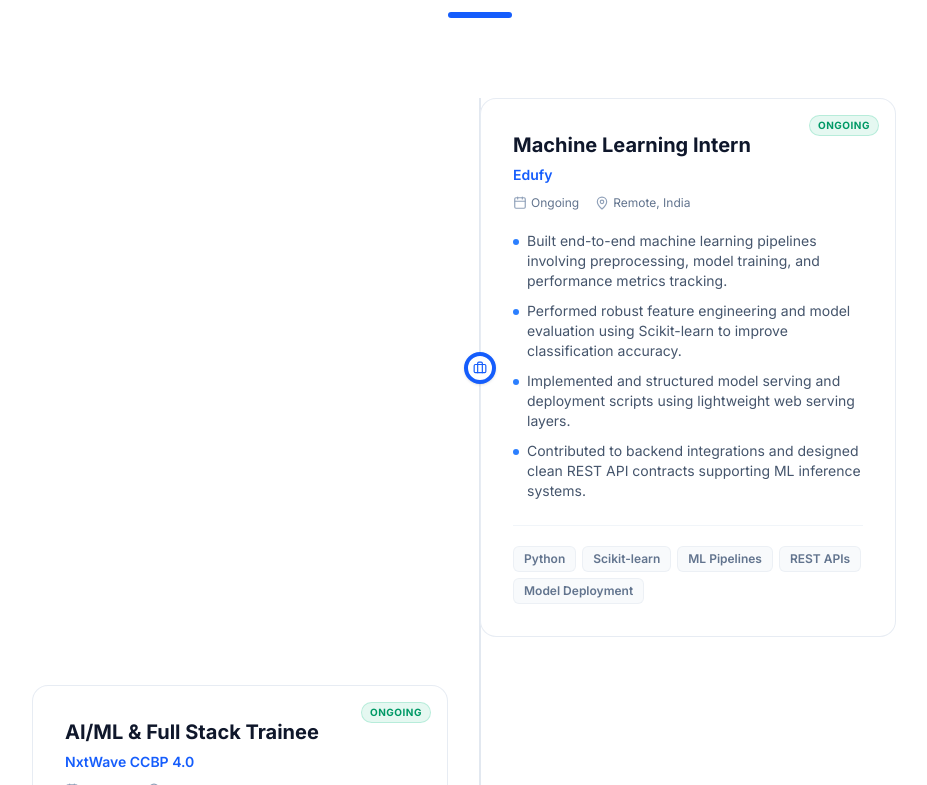
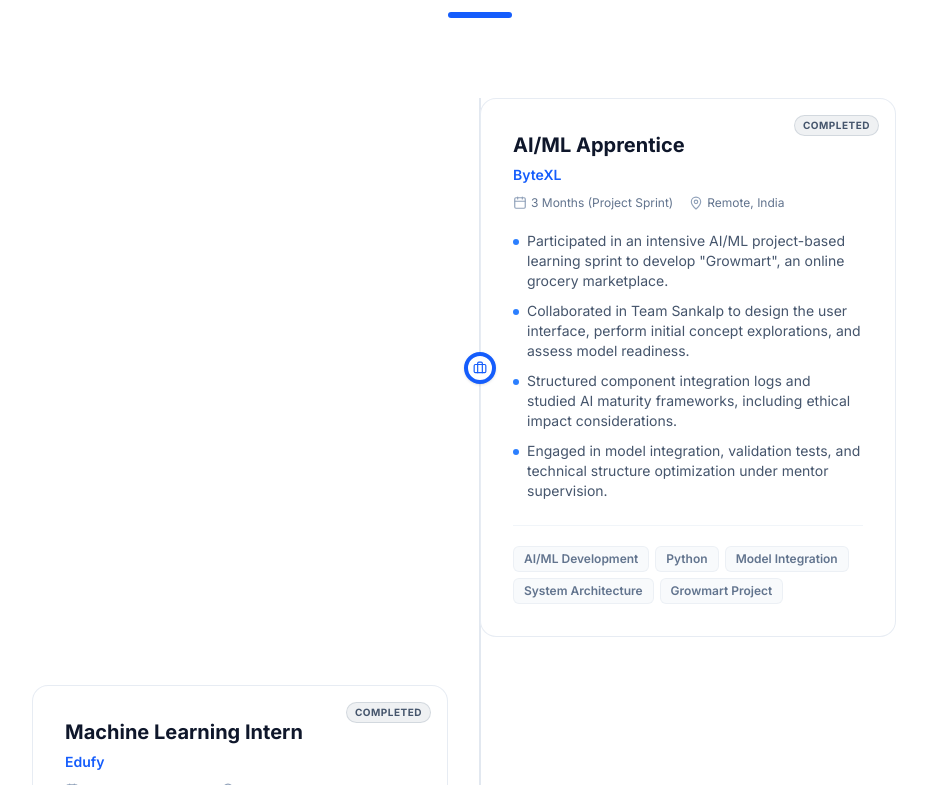
Before and after one commit to alubillijyaneswarrao-creator/portfolio, a React (Vite) app: page / in a window 1280 px wide. Shown: the part 3095-3880 px from the top of the page, without its empty margins (160-1087 px from the left). Built offline with nearby package versions, Linux system fonts and the light colour scheme.

Commit message:
Update Experience section: Add ByteXL Apprenticeship and complete Edufy Internship

```diff
--- a/src/components/Experience.tsx
+++ b/src/components/Experience.tsx
@@ -9,14 +9,29 @@ interface Position {
   location?: string;
   points: string[];
   skillsBadge: string[];
+  status: 'Ongoing' | 'Completed';
 }
 
 export const Experience: React.FC = () => {
   const experiences: Position[] = [
     {
+      role: 'AI/ML Apprentice',
+      company: 'ByteXL',
+      duration: '3 Months (Project Sprint)',
+      location: 'Remote, India',
+      points: [
+        'Participated in an intensive AI/ML project-based learning sprint to develop "Growmart", an online grocery marketplace.',
+        'Collaborated in Team Sankalp to design the user interface, perform initial concept explorations, and assess model readiness.',
+        'Structured component integration logs and studied AI maturity frameworks, including ethical impact considerations.',
+        'Engaged in model integration, validation tests, and technical structure optimization under mentor supervision.'
+      ],
+      skillsBadge: ['AI/ML Development', 'Python', 'Model Integration', 'System Architecture', 'Growmart Project'],
+      status: 'Completed'
+    },
+    {
       role: 'Machine Learning Intern',
       company: 'Edufy',
-      duration: 'Ongoing',
+      duration: 'Internship Completed',
       location: 'Remote, India',
       points: [
         'Built end-to-end machine learning pipelines involving preprocessing, model training, and performance metrics tracking.',
@@ -24,7 +39,8 @@ export const Experience: React.FC = () => {
         'Implemented and structured model serving and deployment scripts using lightweight web serving layers.',
         'Contributed to backend integrations and designed clean REST API contracts supporting ML inference systems.'
       ],
-      skillsBadge: ['Python', 'Scikit-learn', 'ML Pipelines', 'REST APIs', 'Model Deployment']
+      skillsBadge: ['Python', 'Scikit-learn', 'ML Pipelines', 'REST APIs', 'Model Deployment'],
+      status: 'Completed'
     },
     {
       role: 'AI/ML & Full Stack Trainee',
@@ -37,7 +53,8 @@ export const Experience: React.FC = () => {
         'Solving complex Data Structures & Algorithms (DSA) problems to strengthen technical core foundations.',
         'Strengthening software engineering fundamentals including version control (Git), clean code paradigms, and database designs.'
       ],
-      skillsBadge: ['MERN Stack', 'Node.js', 'React', 'DSA', 'SQL', 'Git']
+      skillsBadge: ['MERN Stack', 'Node.js', 'React', 'DSA', 'SQL', 'Git'],
+      status: 'Ongoing'
     }
   ];
 
@@ -86,8 +103,12 @@ export const Experience: React.FC = () => {
                     <div className="glass-panel p-6 sm:p-8 rounded-2xl border border-slate-200 dark:border-slate-850 hover:shadow-lg transition-all duration-300 relative">
 
                       {/* Active Status Ribbon */}
-                      <span className="absolute top-4 right-4 text-[10px] font-bold tracking-wider uppercase px-2 py-0.5 rounded-full bg-emerald-500/10 dark:bg-emerald-500/5 text-emerald-600 dark:text-emerald-400 border border-emerald-500/20">
-                        Ongoing
+                      <span className={`absolute top-4 right-4 text-[10px] font-bold tracking-wider uppercase px-2 py-0.5 rounded-full border ${
+                        exp.status === 'Ongoing'
+                          ? 'bg-emerald-500/10 dark:bg-emerald-500/5 text-emerald-600 dark:text-emerald-400 border-emerald-500/20'
+                          : 'bg-slate-500/10 dark:bg-slate-500/5 text-slate-600 dark:text-slate-400 border-slate-500/20'
+                      }`}>
+                        {exp.status}
                       </span>
 
                       {/* Header details */}
```
